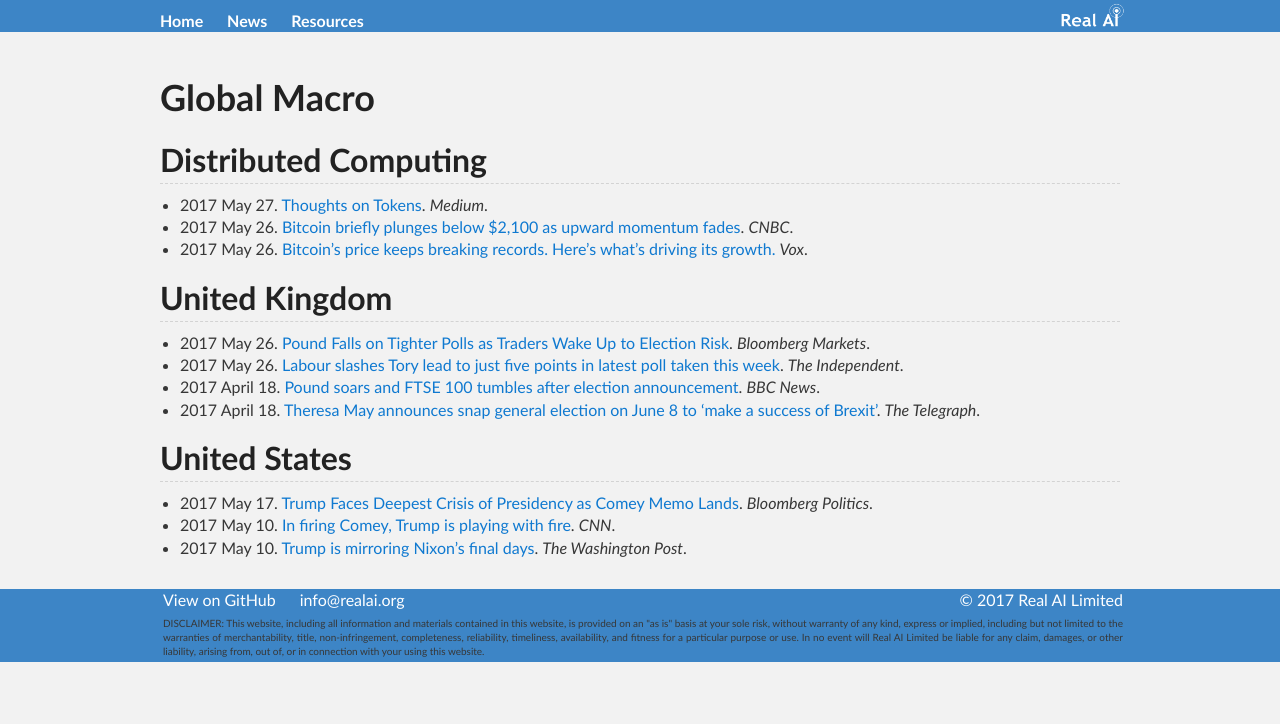
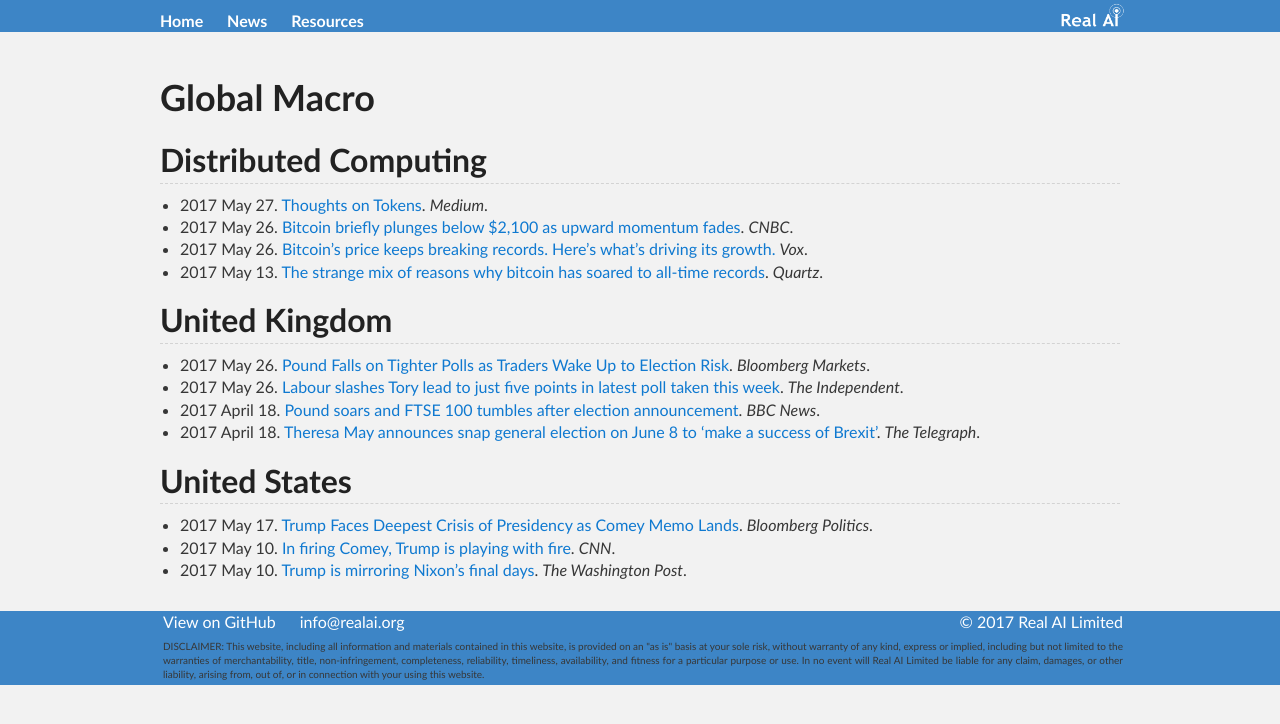
Before and after one commit to Tonywuhk/realai.org, a Jekyll site: the page built from macro.md, in a window 1280 px wide. Shown: the top 724 px of the page. Built offline with Jekyll 4.4.1, drawn with Linux system fonts in a browser that asks for light colours; our own code applies the rules of GitHub Pages for plain Markdown files; comment, search, counter and statistics services are not loaded; the repository's description, which GitHub fills in, is left out.

Commit message:
Update macro.md

```diff
--- a/macro.md
+++ b/macro.md
@@ -8,6 +8,7 @@
 * 2017 May 27. [Thoughts on Tokens](https://medium.com/@balajis/thoughts-on-tokens-436109aabcbe). *Medium*.
 * 2017 May 26. [Bitcoin briefly plunges below $2,100 as upward momentum fades](http://www.cnbc.com/2017/05/26/bitcoin-briefly-plunges-below-2100-as-upward-momentum-fades.html). *CNBC*.
 * 2017 May 26. [Bitcoin's price keeps breaking records. Here's what's driving its growth.](https://www.vox.com/new-money/2017/5/26/15687062/bitcoin-bubble-explained) *Vox*.
+* 2017 May 13. [The strange mix of reasons why bitcoin has soared to all-time records](https://qz.com/981814/the-strange-mix-of-reasons-why-bitcoin-has-soared-to-all-time-records/). *Quartz*.
 
 ## United Kingdom
 
```
